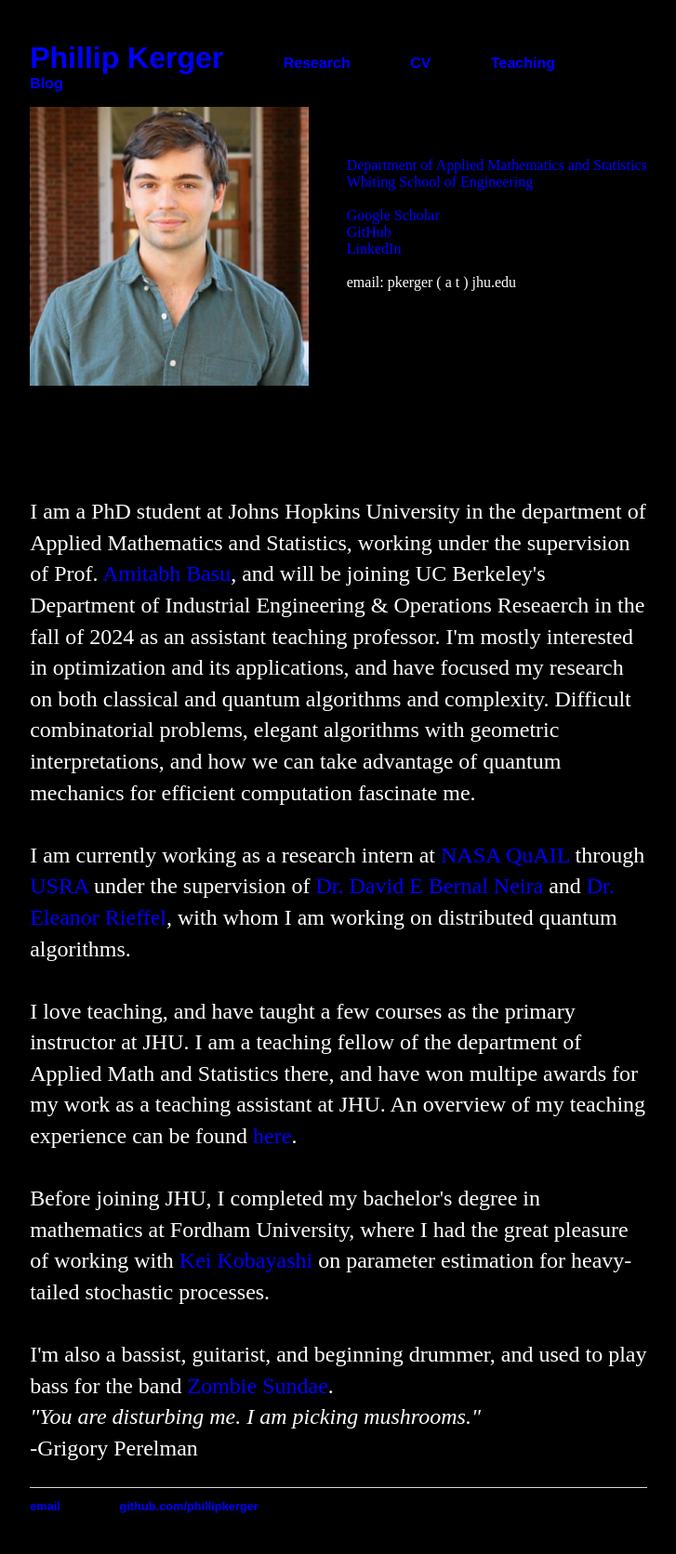
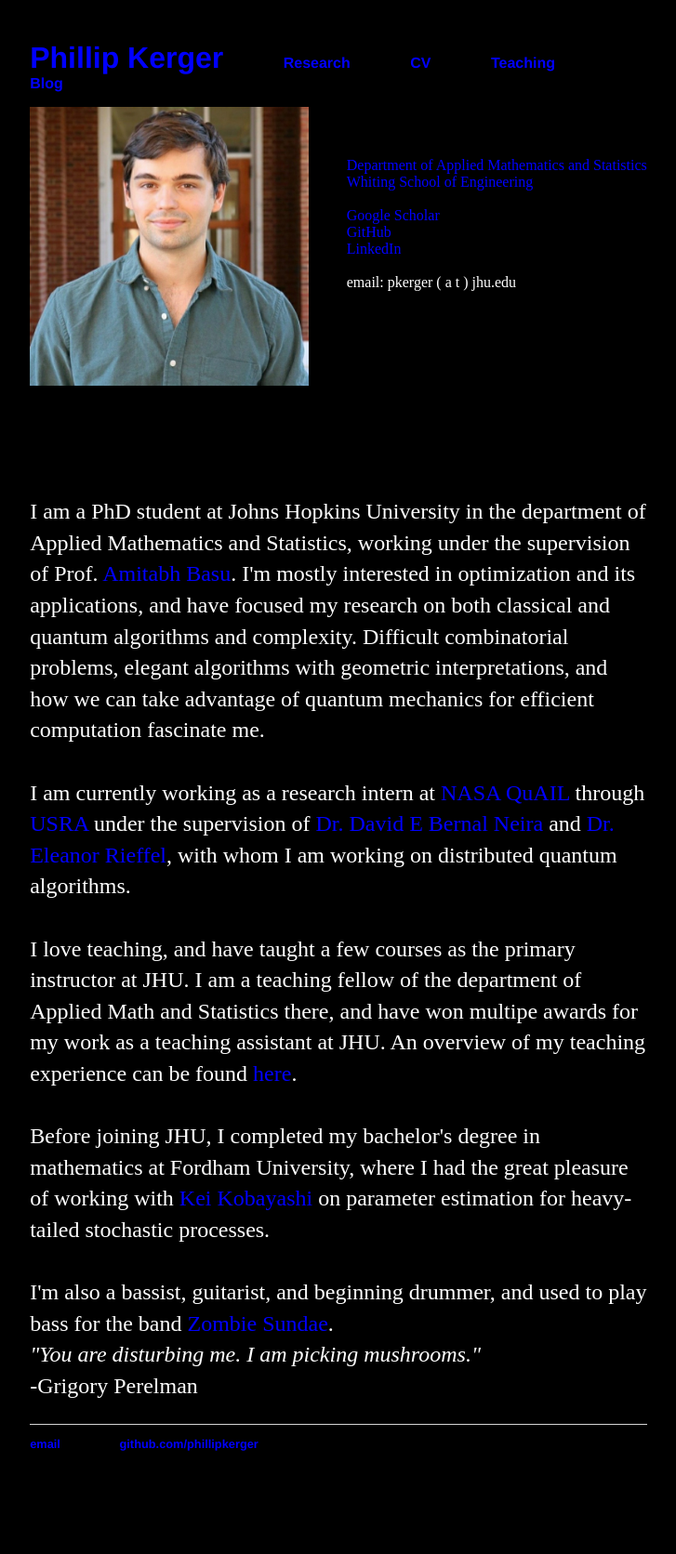
Before and after one commit to PhillipKerger/phillipkerger.github.io, a Jekyll site: the page built from index.html, in a window 1280 px wide. Shown: the whole page at 93% size, without its empty margins (276-1003 px from the left). Built offline with Jekyll 4.4.1, drawn with Linux system fonts in a browser that asks for light colours; after the commit the page ends 1605 px from its top, so only the background shows below that.

Commit message:
Update index.html
removed berkeley per request

```diff
--- a/index.html
+++ b/index.html
@@ -36,8 +36,7 @@ title: Phillip Kerger
 <div class = "blurb">
 	<!--commenting out the header <h1>Phillip Kerger</h1>-->
 	<p>I am a PhD student at Johns Hopkins University in the department of Applied Mathematics and Statistics, working under the supervision of Prof.
-		<a href="https://www.ams.jhu.edu/~abasu9/">Amitabh Basu</a>, and will be joining UC Berkeley's Department of Industrial Engineering & Operations Reseaerch
-		in the fall of 2024 as an assistant teaching professor. I'm mostly interested in optimization and its applications, and have focused my research
+		<a href="https://www.ams.jhu.edu/~abasu9/">Amitabh Basu</a>. I'm mostly interested in optimization and its applications, and have focused my research
 		on both classical and quantum algorithms and complexity. Difficult combinatorial problems, elegant algorithms with geometric interpretations, and how
 		we can take advantage of quantum mechanics for efficient computation fascinate me.<br><br>
 		I am currently working as a research intern at
```
